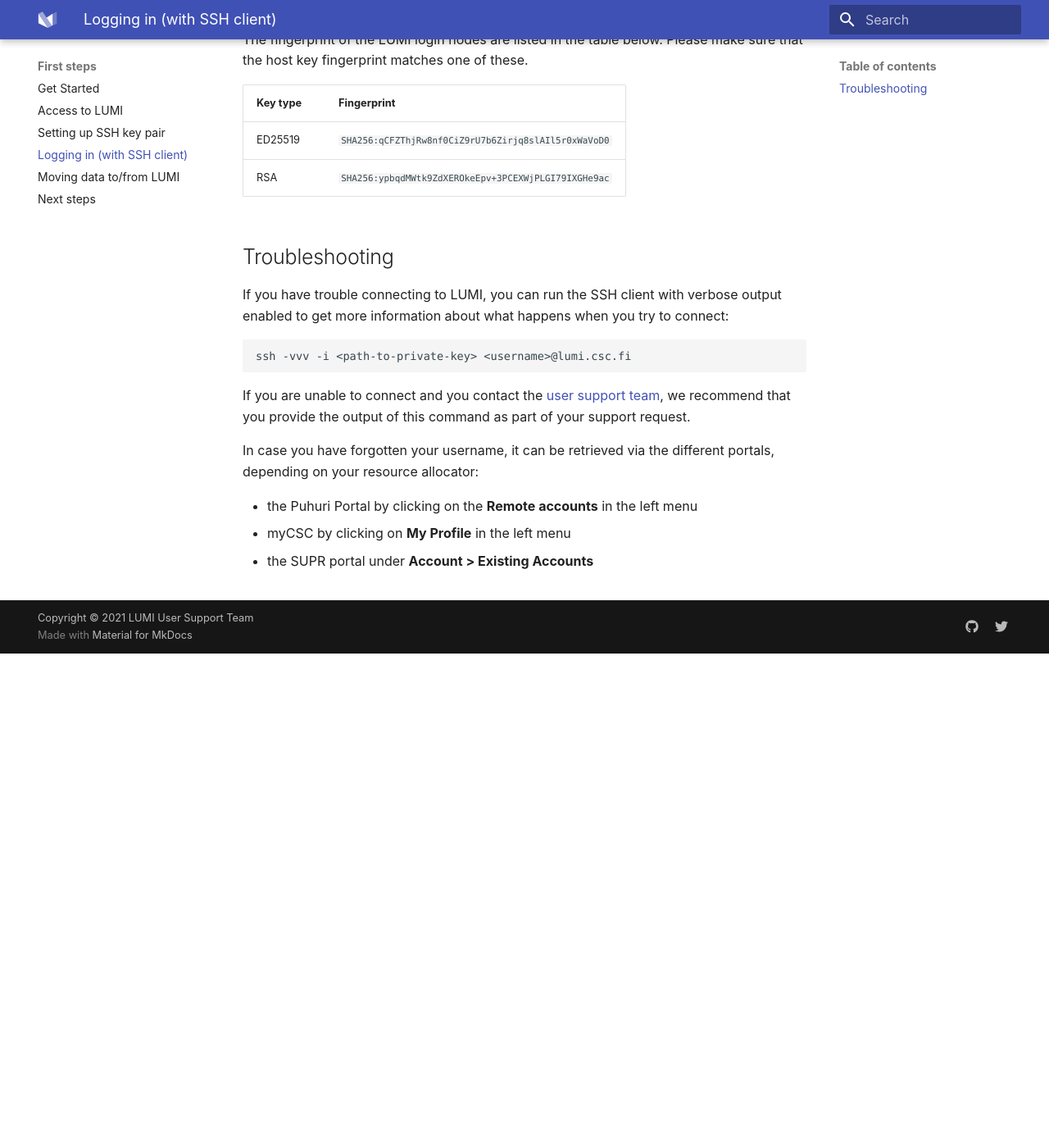
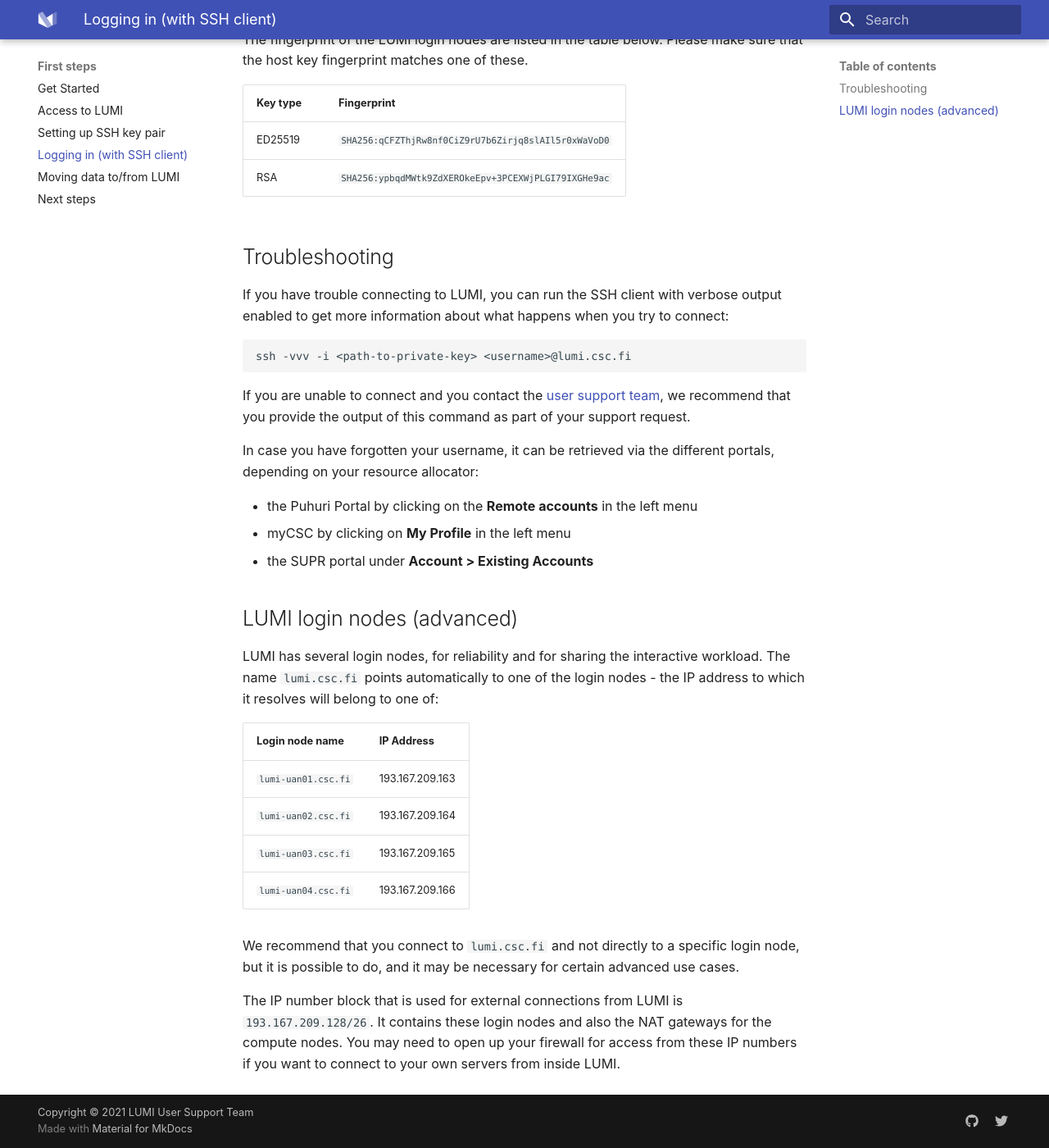
Before and after one commit to Lumi-supercomputer/lumi-userguide, an MkDocs documentation site: the page built from docs/firststeps/loggingin.md, in a window 1280 px wide and 1400 px high, scrolled down 603 px. Shown: the whole window at 82% size. Built offline with MkDocs 1.6.1 and Material for MkDocs 9.7.7, drawn with Linux system fonts in a browser that asks for light colours.

Commit message:
Added information about individual LUMI login nodes
And the IP range used for external connections.

```diff
--- a/docs/firststeps/loggingin.md
+++ b/docs/firststeps/loggingin.md
@@ -64,3 +64,18 @@
 - the Puhuri Portal by clicking on the **Remote accounts** in the left menu
 - myCSC by clicking on **My Profile** in the left menu
 - the SUPR portal under **Account > Existing Accounts**
+
+## LUMI login nodes (advanced)
+
+LUMI has several login nodes, for reliability and for sharing the interactive workload. The name `lumi.csc.fi` points automatically to one of the login nodes - the IP address to which it resolves will belong to one of:
+
+| Login node name     | IP Address          |
+|--------- -----------|---------------------|
+| `lumi-uan01.csc.fi` | 193.167.209.163     |
+| `lumi-uan02.csc.fi` | 193.167.209.164     |
+| `lumi-uan03.csc.fi` | 193.167.209.165     |
+| `lumi-uan04.csc.fi` | 193.167.209.166     |
+
+We recommend that you connect to `lumi.csc.fi` and not directly to a specific login node, but it is possible to do, and it may be necessary for certain advanced use cases.
+
+The IP number block that is used for external connections from LUMI is `193.167.209.128/26`. It contains these login nodes and also the NAT gateways for the compute nodes. You may need to open up your firewall for access from these IP numbers if you want to connect to your own servers from inside LUMI.
```
